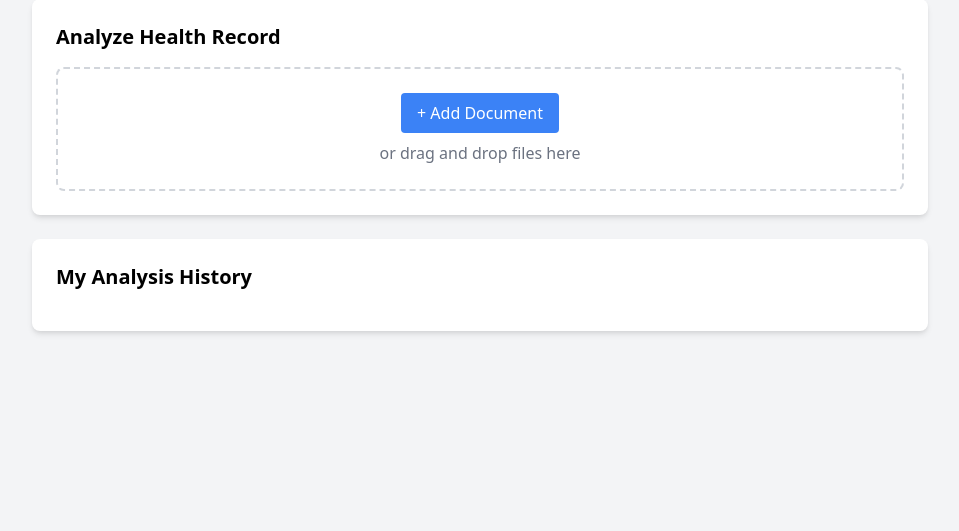
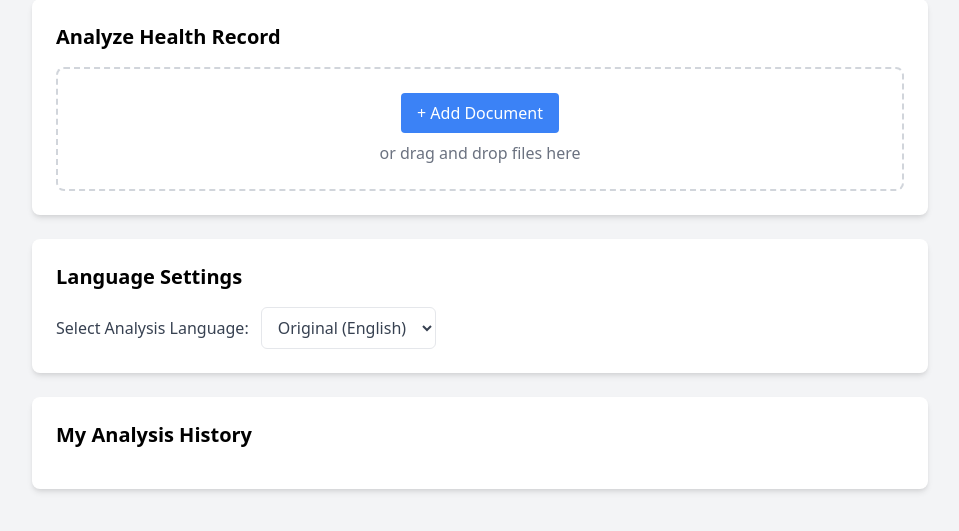
Before and after one commit to AustinArrington87/MyHealthLink, a Flask app: page / in a window 1280 px wide. Shown: the part 241-772 px from the top of the page, without its empty margins (160-1119 px from the left). Run offline with Flask 3, Linux system fonts and the light colour scheme.

Commit message:
Update home.html

```diff
--- a/myhealthlinkapp/templates/home.html
+++ b/myhealthlinkapp/templates/home.html
@@ -25,6 +25,23 @@
                 + Add Document
             </button>
             <p class="text-gray-500 mt-2">or drag and drop files here</p>
+        </div>
+    </div>
+
+    <div class="bg-white shadow-md rounded-lg p-6 mb-6">
+        <h2 class="text-xl font-semibold mb-4">Language Settings</h2>
+        <div class="flex items-center">
+            <label for="target_language" class="mr-3 text-gray-700">Select Analysis Language:</label>
+            <select name="target_language" id="target_language"
+                    class="border rounded-md py-2 px-3 text-gray-700 bg-white focus:outline-none focus:ring-2 focus:ring-blue-500">
+                <option value="">Original (English)</option>
+                <option value="spanish">Spanish</option>
+                <option value="french">French</option>
+                <option value="german">German</option>
+                <option value="italian">Italian</option>
+                <option value="japanese">Japanese</option>
+                <option value="chinese">Chinese</option>
+            </select>
         </div>
     </div>
 
@@ -126,6 +143,10 @@
         for (const file of files) {
             formData.append('files[]', file);
         }
+
+        // Add selected language to form data
+        const targetLanguage = document.getElementById('target_language').value;
+        formData.append('target_language', targetLanguage);
 
         // Show loading state
         const loadingState = document.getElementById('loadingState');
```
